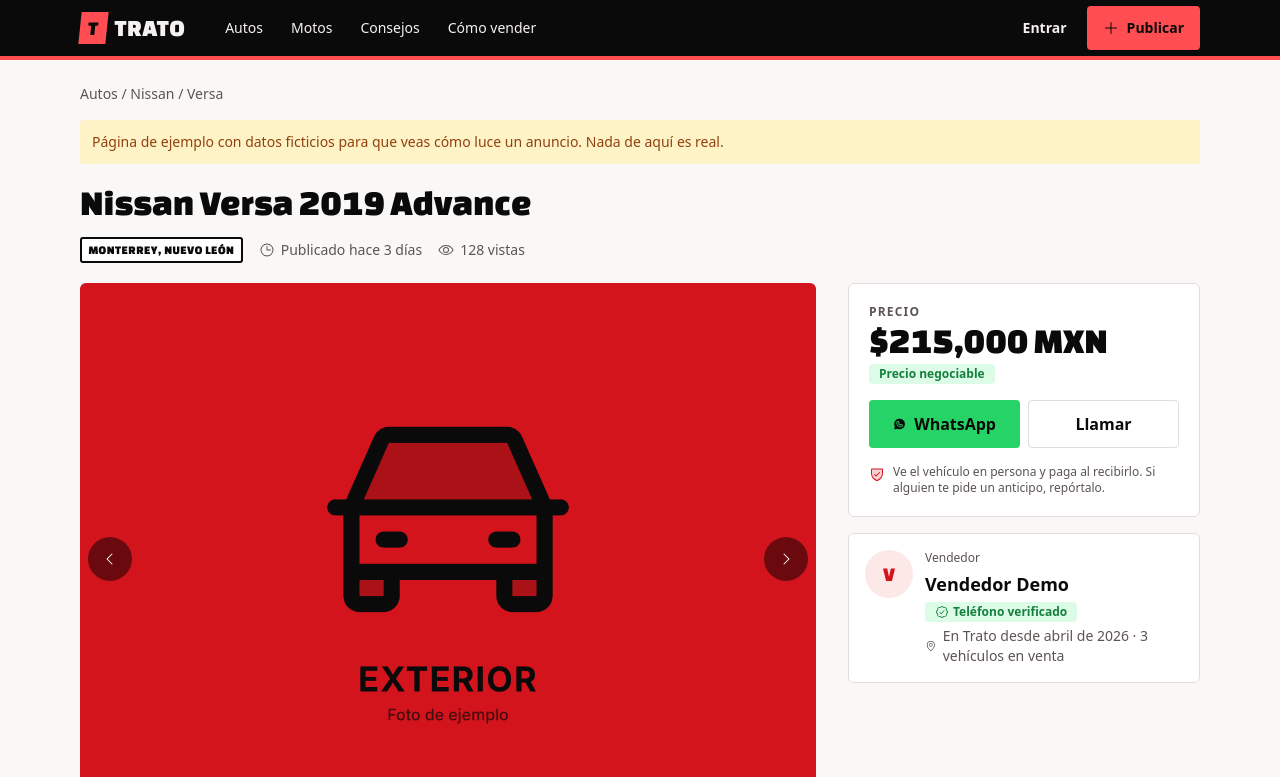
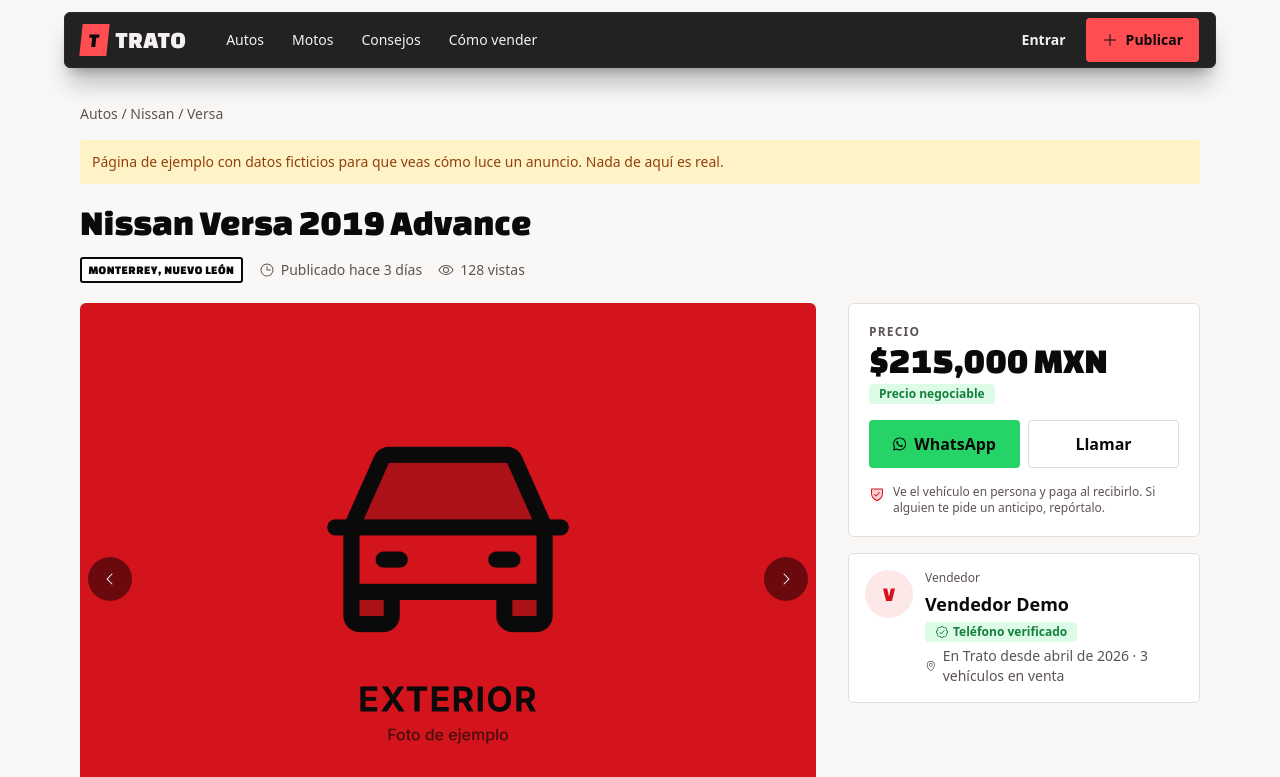
Before and after one commit to haymarceau1-droid/Trato, a Next.js app: page /ejemplo in a window 1280 px wide. Shown: the top 777 px of the page. Built offline with nearby package versions, Linux system fonts and the light colour scheme; no server answers.

Commit message:
Official WhatsApp logo; floating header menu
Co-Authored-By: Claude Sonnet 5.5 <noreply@anthropic.com>
Claude-Session: https://claude.ai/code/session_01SvitRnRv3x1BTzickVyJRx

```diff
--- a/src/components/layout/header.tsx
+++ b/src/components/layout/header.tsx
@@ -8,8 +8,8 @@ import { Logo } from "./logo";
 export async function Header() {
   const user = await getUser();
   return (
-    <header className="theme-dark bg-background text-foreground border-primary sticky top-0 z-40 border-b-4">
-      <div className="container-page flex h-14 items-center gap-3">
+    <header className="pointer-events-none sticky top-0 z-40 px-3 py-3 md:px-4">
+      <div className="theme-dark bg-background/90 text-foreground border-border pointer-events-auto mx-auto flex h-14 max-w-6xl items-center gap-3 rounded-md border px-3 shadow-xl shadow-black/25 backdrop-blur-md md:px-4">
         <Logo />
         <nav aria-label="Principal" className="ml-4 hidden items-center gap-1 md:flex">
           {[
--- a/src/components/listings/contact-buttons.tsx
+++ b/src/components/listings/contact-buttons.tsx
@@ -2,7 +2,8 @@
 
 import { useState } from "react";
 import { usePathname, useRouter } from "next/navigation";
-import { WhatsappLogo, Phone } from "@phosphor-icons/react/dist/ssr";
+import { Phone } from "@phosphor-icons/react/dist/ssr";
+import { WhatsAppIcon } from "@/components/ui/whatsapp-icon";
 import { Button } from "@/components/ui/button";
 
 function useContact(listingId: string) {
@@ -35,7 +36,7 @@ export function ContactButtons({ listingId }: { listingId: string }) {
     <div className="space-y-2">
       <div className="grid grid-cols-2 gap-2">
         <Button size="lg" variant="whatsapp" disabled={busy !== null} onClick={() => contact("wa")}>
-          <WhatsappLogo weight="fill" className="size-7" aria-hidden /> WhatsApp
+          <WhatsAppIcon className="size-5" /> WhatsApp
         </Button>
         <Button size="lg" variant="outline" disabled={busy !== null} onClick={() => contact("tel")}>
           <Phone className="size-5" aria-hidden /> Llamar
@@ -67,7 +68,7 @@ export function MobileContactBar({ listingId, price }: { listingId: string; pric
           disabled={busy !== null}
           onClick={() => contact("wa")}
         >
-          <WhatsappLogo weight="fill" className="size-7" aria-hidden /> WhatsApp
+          <WhatsAppIcon className="size-5" /> WhatsApp
         </Button>
         <Button
           variant="outline"
--- a/src/components/listings/listing-view.tsx
+++ b/src/components/listings/listing-view.tsx
@@ -10,7 +10,6 @@ import {
   PencilSimple,
   Receipt,
   ShieldCheck,
-  WhatsappLogo,
 } from "@phosphor-icons/react/dist/ssr";
 import { brand } from "@/config/brand";
 import { FUELS, INVOICE_TYPES, TRANSMISSIONS, labelOf, stateName } from "@/lib/constants";
@@ -18,6 +17,7 @@ import { formatKm, formatMXN, formatMonthYear, timeAgo } from "@/lib/format";
 import { photoUrl } from "@/lib/listings/photos";
 import { listingJsonLd } from "@/lib/seo/jsonld";
 import type { Listing, PublicProfile } from "@/types";
+import { WhatsAppIcon } from "@/components/ui/whatsapp-icon";
 import { Badge } from "@/components/ui/badge";
 import { Button, LinkButton } from "@/components/ui/button";
 import { ScamTips } from "@/components/trust/scam-tips";
@@ -180,7 +180,7 @@ export function ListingView({ l, seller, similar, favorites, isOwner, demo }: Pr
             ) : demo ? (
               <div className="grid grid-cols-2 gap-2">
                 <Button size="lg" variant="whatsapp">
-                  <WhatsappLogo weight="fill" className="size-7" aria-hidden /> WhatsApp
+                  <WhatsAppIcon className="size-5" /> WhatsApp
                 </Button>
                 <Button size="lg" variant="outline">
                   Llamar
--- /dev/null
+++ b/src/components/ui/whatsapp-icon.tsx
@@ -0,0 +1,8 @@
+/** Logo oficial de WhatsApp (trazo de Simple Icons, CC0). Hereda el color con `currentColor`. */
+export function WhatsAppIcon({ className }: { className?: string }) {
+  return (
+    <svg viewBox="0 0 24 24" fill="currentColor" aria-hidden className={className}>
+      <path d="M17.472 14.382c-.297-.149-1.758-.867-2.03-.967-.273-.099-.471-.148-.67.15-.197.297-.767.966-.94 1.164-.173.199-.347.223-.644.075-.3-.15-1.263-.465-2.403-1.485-.888-.795-1.484-1.77-1.66-2.07-.174-.3-.019-.465.13-.615.136-.135.301-.345.451-.523.146-.181.194-.301.297-.496.1-.21.049-.375-.025-.524-.075-.15-.672-1.62-.922-2.206-.24-.584-.487-.51-.672-.51-.172-.015-.371-.015-.571-.015-.2 0-.523.074-.797.359-.273.3-1.045 1.02-1.045 2.475s1.07 2.865 1.219 3.075c.149.195 2.105 3.195 5.1 4.485.714.3 1.27.48 1.704.629.714.227 1.365.195 1.88.121.574-.091 1.767-.721 2.016-1.426.255-.705.255-1.29.18-1.425-.074-.135-.27-.21-.57-.345m-5.446 7.443h-.016c-1.77 0-3.524-.48-5.055-1.38l-.36-.214-3.75.975 1.005-3.645-.239-.375c-.99-1.576-1.516-3.391-1.516-5.26 0-5.445 4.455-9.885 9.942-9.885 2.654 0 5.145 1.035 7.021 2.91 1.875 1.859 2.909 4.35 2.909 6.99-.004 5.444-4.46 9.885-9.935 9.885M20.52 3.449C18.24 1.245 15.24 0 12.045 0 5.463 0 .104 5.334.101 11.893c0 2.096.549 4.14 1.595 5.945L0 24l6.335-1.652c1.746.943 3.71 1.444 5.71 1.447h.006c6.585 0 11.946-5.336 11.949-11.896 0-3.176-1.24-6.165-3.495-8.411" />
+    </svg>
+  );
+}
```
